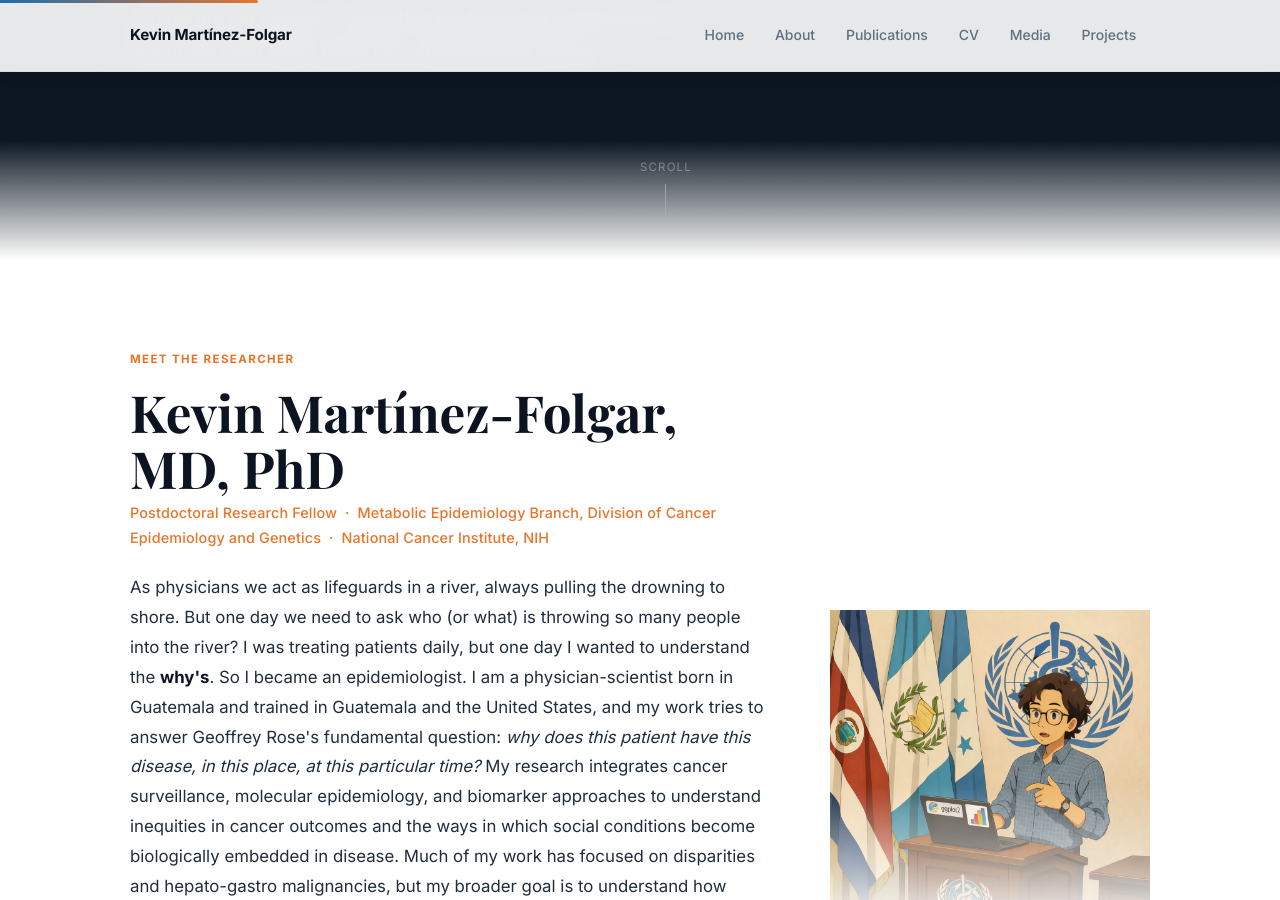
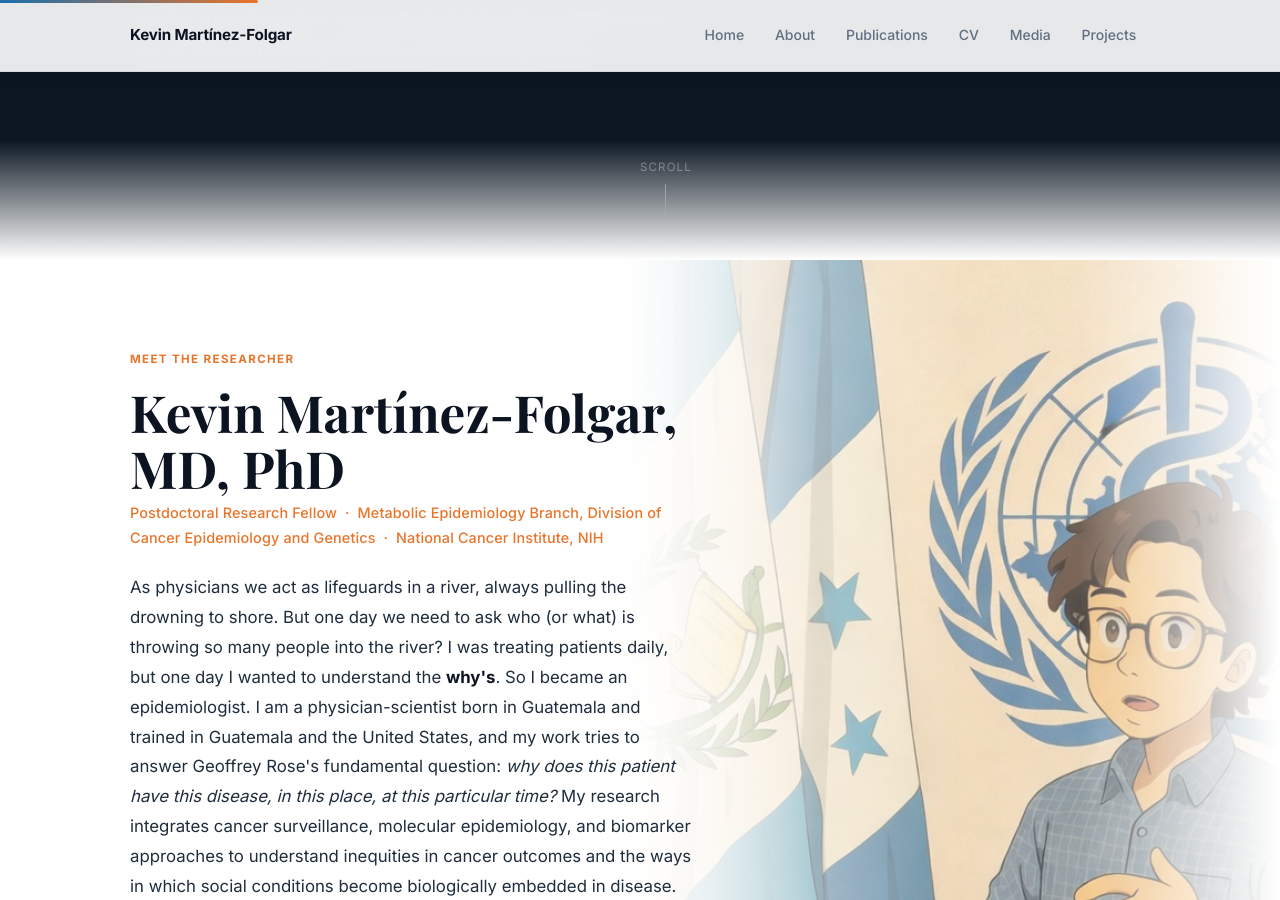
Before and after one commit to kmfolgar/kmfolgar.github.io, a Jekyll site: the page built from index.md, in a window 1280 px wide and 900 px high, scrolled down 640 px. Built offline with Jekyll 4.4.1, drawn with Linux system fonts in a browser that asks for light colours; some web fonts are replaced.

Commit message:
update image3

```diff
--- a/index.md
+++ b/index.md
@@ -19,29 +19,27 @@ title: Home
 
 <!-- ══ INTRO: Meet the researcher ══════════════════════════════ -->
 <section class="section intro-section" id="overview">
+  <div class="intro-bg-illustration" aria-hidden="true">
+    <img src="{{ '/images/kevin-who-illustration.jpeg' | relative_url }}" alt="" />
+  </div>
   <div class="shell">
-    <div class="intro-layout" data-animate>
-      <div class="intro-text">
-        <span class="section-label">Meet the researcher</span>
-        <h2 class="intro-name">Kevin Martínez-Folgar, MD, PhD</h2>
-        <p class="intro-role">Postdoctoral Research Fellow &nbsp;·&nbsp; Metabolic Epidemiology Branch, Division of Cancer Epidemiology and Genetics &nbsp;·&nbsp; National Cancer Institute, NIH</p>
-        <p class="intro-bio">
+    <div class="intro-text" data-animate>
+      <span class="section-label">Meet the researcher</span>
+      <h2 class="intro-name">Kevin Martínez-Folgar, MD, PhD</h2>
+      <p class="intro-role">Postdoctoral Research Fellow &nbsp;·&nbsp; Metabolic Epidemiology Branch, Division of Cancer Epidemiology and Genetics &nbsp;·&nbsp; National Cancer Institute, NIH</p>
+      <p class="intro-bio">
 As physicians we act as lifeguards in a river, always pulling the drowning to shore. But one day we need to ask who (or what) is throwing so many people into the river? I was treating patients daily, but one day I wanted to understand the <strong>why's</strong>. So I became an epidemiologist. I am a physician-scientist born in Guatemala and trained in Guatemala and the United States, and my work tries to answer Geoffrey Rose's fundamental question: <em>why does this patient have this disease, in this place, at this particular time?</em> My research integrates cancer surveillance, molecular epidemiology, and biomarker approaches to understand inequities in cancer outcomes and the ways in which social conditions become biologically embedded in disease. Much of my work has focused on disparities and hepato-gastro malignancies, but my broader goal is to understand how place, environment, and social context interact with biology to shape cancer etiology, risk, and treatment.
-        </p>
-        <p class="intro-bio">
+      </p>
+      <p class="intro-bio">
 My work combines quantitative epidemiology with computational methods, using tools such as R, Python, Spark, geographic information systems, and AI-assisted workflows to translate complex data into insights that can inform public health policy and clinical practice.
-        </p>
-        <div class="actions">
-          <a class="btn btn-primary" href="{{ '/about/' | relative_url }}">About Me</a>
-          <a class="btn" href="{{ '/publications/' | relative_url }}">Publications</a>
-          <a class="btn" href="{{ '/cv/' | relative_url }}">CV</a>
-          <a class="btn" href="{{ site.google_scholar }}" target="_blank" rel="noopener">Google Scholar</a>
-          <a class="btn" href="https://orcid.org/{{ site.orcid }}" target="_blank" rel="noopener">ORCID</a>
-          <a class="btn" href="https://github.com/{{ site.github_username }}" target="_blank" rel="noopener">GitHub</a>
-        </div>
-      </div>
-      <div class="intro-illustration">
-        <img src="{{ '/images/kevin-who-illustration.jpeg' | relative_url }}" alt="Illustration of Kevin presenting at a WHO event" />
+      </p>
+      <div class="actions">
+        <a class="btn btn-primary" href="{{ '/about/' | relative_url }}">About Me</a>
+        <a class="btn" href="{{ '/publications/' | relative_url }}">Publications</a>
+        <a class="btn" href="{{ '/cv/' | relative_url }}">CV</a>
+        <a class="btn" href="{{ site.google_scholar }}" target="_blank" rel="noopener">Google Scholar</a>
+        <a class="btn" href="https://orcid.org/{{ site.orcid }}" target="_blank" rel="noopener">ORCID</a>
+        <a class="btn" href="https://github.com/{{ site.github_username }}" target="_blank" rel="noopener">GitHub</a>
       </div>
     </div>
   </div>
--- a/style.scss
+++ b/style.scss
@@ -315,40 +315,52 @@ code {
 }
 
 /* ── Intro / identity section ───────────────────────────────────── */
-.intro-section { padding-top: clamp(4rem, 7vw, 7rem); }
-
-.intro-layout {
-  display: grid;
-  grid-template-columns: 1fr 320px;
-  gap: 4rem;
-  align-items: center;
-}
-
-.intro-illustration {
-  -webkit-mask-image: linear-gradient(to bottom, black 55%, transparent 100%);
-  mask-image: linear-gradient(to bottom, black 55%, transparent 100%);
+.intro-section {
+  padding-top: clamp(4rem, 7vw, 7rem);
+  position: relative;
   overflow: hidden;
 }
 
-.intro-illustration img {
+.intro-text {
+  position: relative;
+  z-index: 2;
+  max-width: 56ch;
+}
+
+/* White fade behind text so it stays legible over the illustration */
+.intro-section::before {
+  content: "";
+  position: absolute;
+  inset: 0;
+  background: linear-gradient(to right, var(--bg) 45%, transparent 75%);
+  z-index: 1;
+  pointer-events: none;
+}
+
+.intro-bg-illustration {
+  position: absolute;
+  right: 0;
+  top: 0;
+  bottom: 0;
+  width: 52%;
+  pointer-events: none;
+  -webkit-mask-image: linear-gradient(to right, transparent 0%, black 30%, black 70%, transparent 100%),
+                      linear-gradient(to bottom, black 60%, transparent 100%);
+  -webkit-mask-composite: source-in;
+  mask-image: linear-gradient(to right, transparent 0%, black 30%, black 70%, transparent 100%),
+              linear-gradient(to bottom, black 60%, transparent 100%);
+  mask-composite: intersect;
+}
+
+.intro-bg-illustration img {
   width: 100%;
-  max-height: 500px;
+  height: 100%;
   object-fit: cover;
   object-position: top center;
   display: block;
-  transition: transform 0.7s var(--ease);
+  opacity: 0.75;
 }
 
-.intro-illustration:hover img {
-  transform: scale(1.03);
-}
-
-.intro-grid {
-  display: grid;
-  grid-template-columns: 1fr auto;
-  gap: 2rem;
-  align-items: start;
-}
 
 .intro-name {
   font-family: var(--font-display);
@@ -706,7 +718,8 @@ code {
     grid-template-columns: 1fr;
     gap: 2.5rem;
   }
-  .intro-illustration { order: -1; max-width: 320px; margin-inline: auto; }
+  .intro-bg-illustration { display: none; }
+  .intro-section::before { display: none; }
 }
 
 @media (max-width: 600px) {
```
